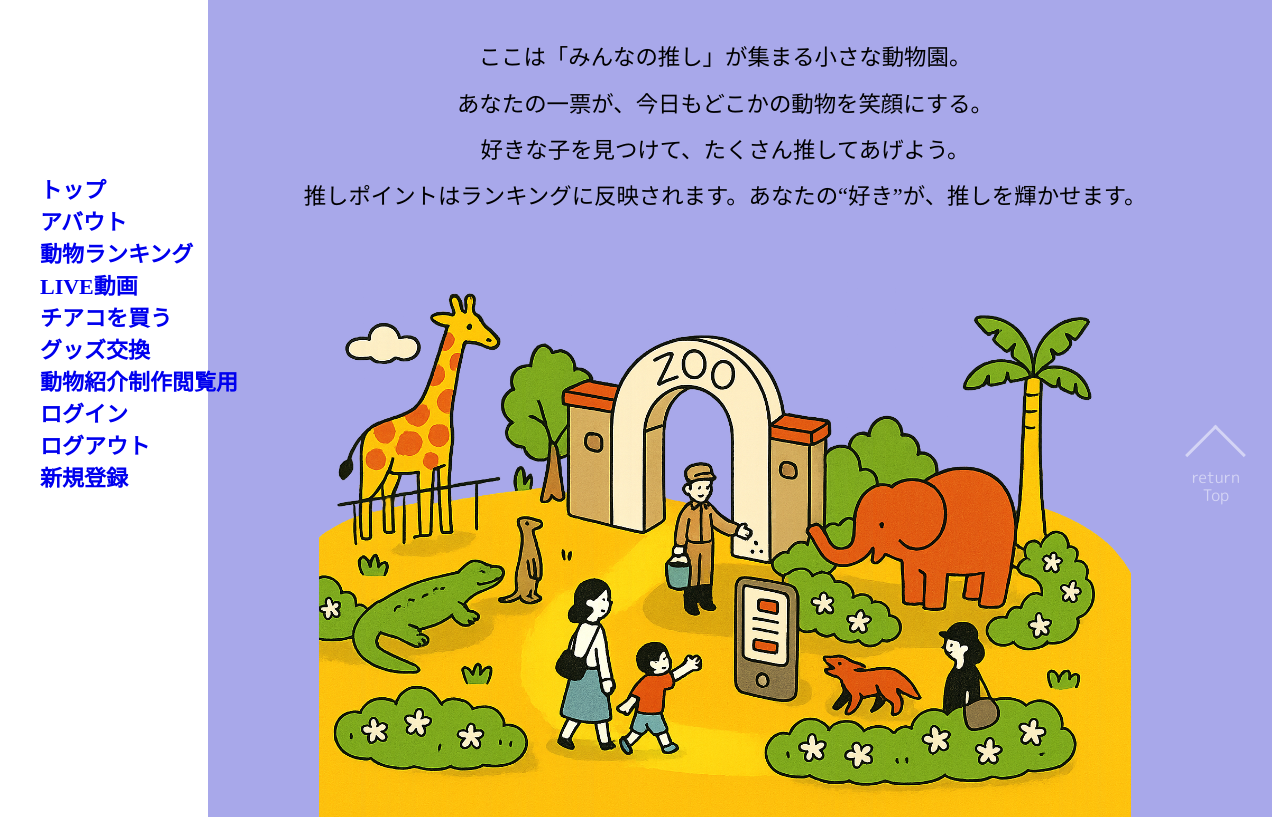
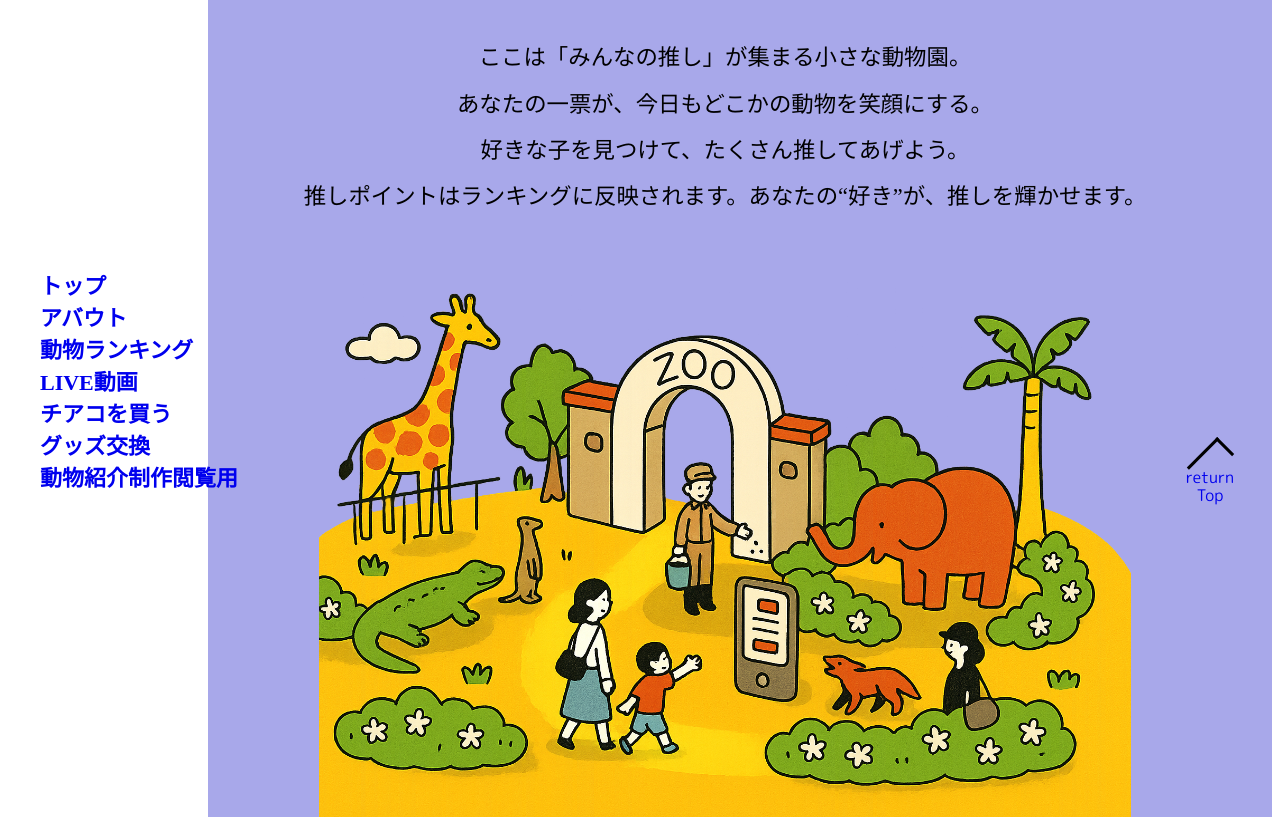
Before and after one commit to muratter93/oshiapp, a Django app: page / in a window 1280 px wide. Shown: the part 236-1053 px from the top of the page. Run offline with Django 5.2, Linux system fonts and the light colour scheme; data that the repository does not hold is empty; some web fonts are replaced.

Commit message:
Revert "Merge branch 'development' of https://github.com/muratter93/oshiapp"
This reverts commit 5d8597c3c2ae683f743c94ad9790ed5e35715624, reversing
changes made to 57210104d8eac006951118c93f8f6b236465089b.

```diff
--- a/common/templates/common/base.html
+++ b/common/templates/common/base.html
@@ -31,9 +31,6 @@
                         <li><a href="{% url 'money:charge' %}">チアコを買う</a></li>
                         <li><a href="{% url 'goods:goods_list' %}">グッズ交換</a></li>
                         <li><a href="/animals/1/">動物紹介制作閲覧用</a></li>
-                        <li><a href="{% url 'accounts:login' %}">ログイン</a></li>
-                        <li><a href="{% url 'accounts:logout' %}">ログアウト</a></li>
-                        <li><a href="{% url 'accounts:signup' %}">新規登録</a></li>
                     </ul>
                 </nav>
             </div>
--- a/main/templates/main/index.html
+++ b/main/templates/main/index.html
@@ -81,5 +81,3 @@
 <script src="{% static 'js/main.js' %}"></script>
 
 {% endblock %}
-
-a
--- a/static/css/base.css
+++ b/static/css/base.css
@@ -3,6 +3,7 @@
 html {
 	scroll-behavior: smooth;
 }
+
 
 body {
   font-family: 'M PLUS Rounded 1c';
@@ -13,6 +14,7 @@ body {
 /* ーーーーーー */
 /* 共通基本設定 */
 /* ーーーーーー */
+
 
 #main_body {
   margin: 0 auto;
@@ -64,6 +66,7 @@ a:hover img { opacity: 0.4;} */
   width: 200px;
 }
 
+
 nav {
   position: fixed;
   bottom: 50px;
@@ -106,7 +109,6 @@ nav ul li a {
   right: 0;
   width: 350px;
   height: 1500px;
-  pointer-events: none;
   /* background-color: rgb(205, 22, 22); */
 }
 
@@ -163,8 +165,8 @@ nav ul li a {
 /* 右ページページトップ戻るボタン部分 */
 
 .pagetop {
-  opacity: 0.5;
-  pointer-events: auto;
+    height: 60px;
+    width: 60px;
     position: fixed;
     right: 40px;
     bottom: 60px;
@@ -179,13 +181,12 @@ nav ul li a {
 .pagetop_arrow {
     height: 40px;
     width: 40px;
-  border-top: 3px solid #ffffff;
-  border-right: 3px solid #ffffff;
+    border-top: 3px solid #000;
+    border-right: 3px solid #000;
     transform: translateY(20%) rotate(-45deg);
 }
 
 .pagetop_lang {
-  color: #ffffff;
   text-align: center;
   line-height: 18px;
 }
```
Lines whose indentation alone changed are shown as unchanged.
